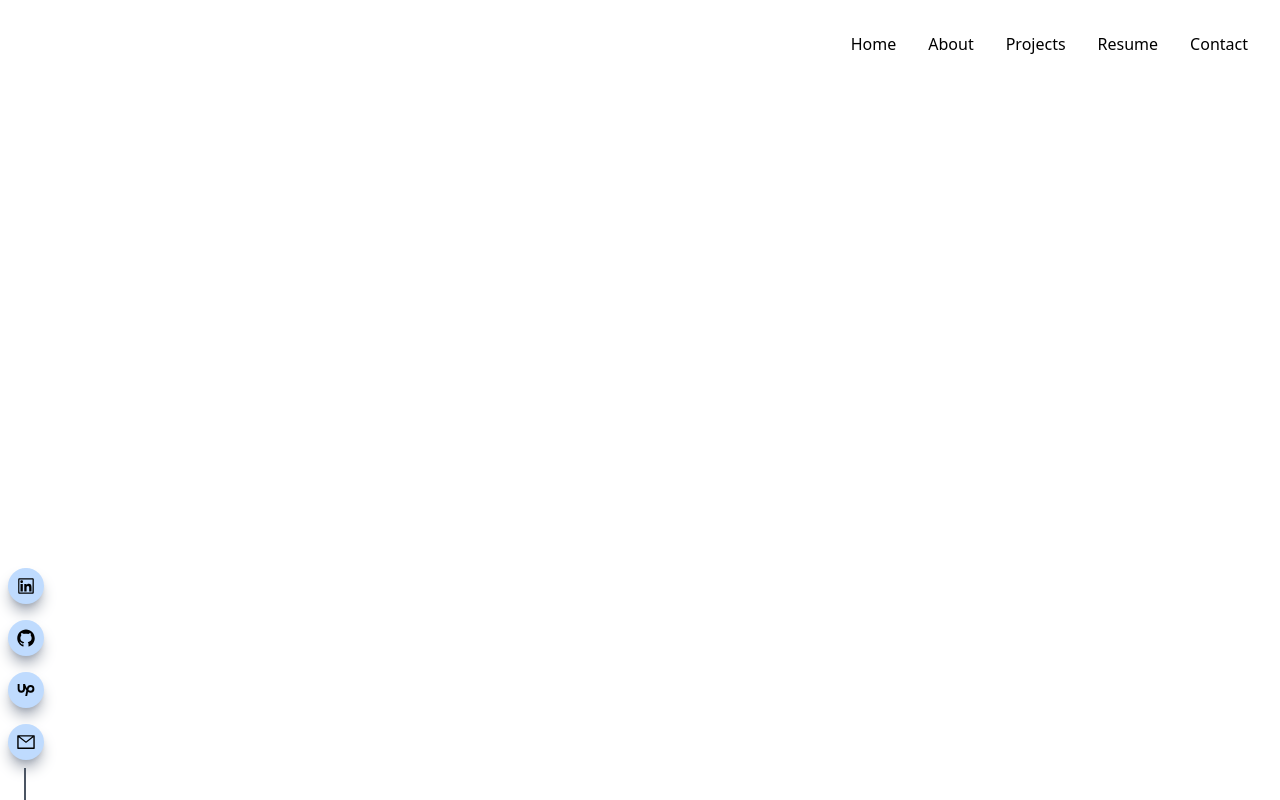
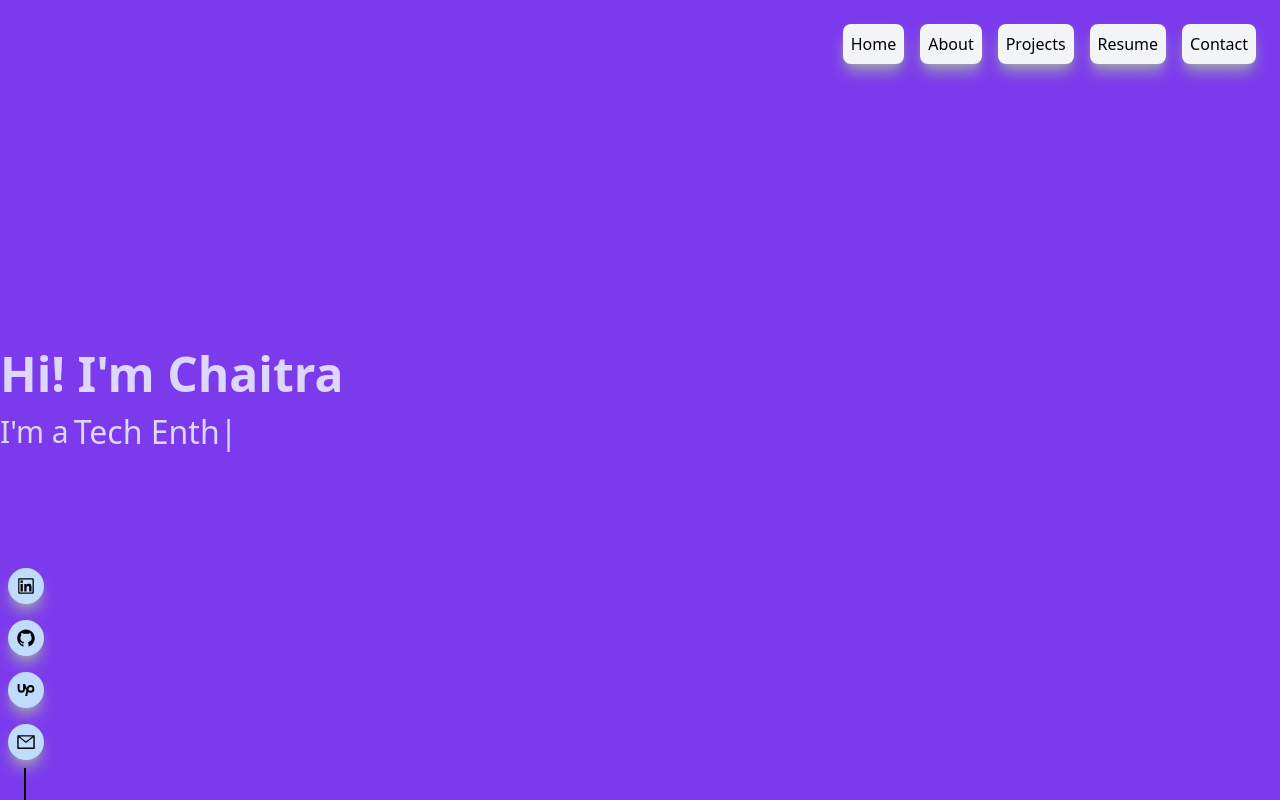
Before and after one commit to chaitra-N/Revised-portfolio, a React (Vite) app in the folder portfolio-app/: page / in a window 1280 px wide. Built offline with nearby package versions, Linux system fonts and the light colour scheme.

Commit message:
Home Page

```diff
--- a/portfolio-app/package.json
+++ b/portfolio-app/package.json
@@ -12,7 +12,8 @@
   "dependencies": {
     "react": "^18.2.0",
     "react-dom": "^18.2.0",
-    "react-icons": "^4.10.1"
+    "react-icons": "^4.10.1",
+    "react-type-animation": "^3.1.0"
   },
   "devDependencies": {
     "@types/react": "^18.2.14",
--- a/portfolio-app/src/App.jsx
+++ b/portfolio-app/src/App.jsx
@@ -1,8 +1,10 @@
+import Home from "./Components/Home";
 import SideNav from "./Components/SideNav";
 
 function App() {
   return (
     <>
+      <Home />
       <SideNav />
     </>
   );
--- a/portfolio-app/src/Components/Home.jsx
+++ b/portfolio-app/src/Components/Home.jsx
@@ -1,9 +1,35 @@
 import React from "react";
+import { TypeAnimation } from "react-type-animation";
 
 const Home = () => {
   return (
-    <div>
-      <h1>Hello World</h1>
+    <div className='h-screen bg-violet-600' id='home'>
+      <div className='mx-w-[700px] m-auto h-full w-full flex flex-col justify-center xl:items-start items-center'>
+        <h1 className='sm:text-5xl text-4xl font-bold text-violet-200'>
+          Hi! I'm Chaitra
+        </h1>
+        <h2 className='flex sm:text-3xl text-2xl pt-4 text-violet-200'>
+          I'm a
+          <TypeAnimation
+            sequence={[
+              "Developer",
+              1000,
+              "Coder",
+              1000,
+              "Tech Enthusiast",
+              1000,
+            ]}
+            wrapper='span'
+            speed={50}
+            style={{
+              fontSize: "2rem",
+              display: "inline-block",
+              paddingLeft: "5px",
+            }}
+            repeat={Infinity}
+          />
+        </h2>
+      </div>
     </div>
   );
 };
--- a/portfolio-app/src/Components/SideNav.jsx
+++ b/portfolio-app/src/Components/SideNav.jsx
@@ -25,38 +25,38 @@ const SideNav = () => {
         className='absolute top-4 right-4 z-[99] md:hidden'
       />
       {nav ? (
-        <div className='fixed w-full h-screen bg-violet-300 flex flex-col justify-center items-center z-20'>
+        <div className='fixed w-full h-screen bg-violet-300 flex flex-col justify-center items-center z-20 md:hidden'>
           <a
-            href='#main'
-            className='w-[75%] flex justify-center items-center rounded-full shadow-lg bg-gray-100 shadow-gray-400 m-2 p-4 cursor-pointer hover:scale-110 ease-in duration-200'
+            href='#home'
+            className='w-[50%] flex justify-center items-center rounded-full shadow-lg bg-gray-100 shadow-gray-400 m-2 p-4 cursor-pointer hover:scale-110 ease-in duration-200'
           >
             <AiOutlineHome size={20} />
             <span className='pl-4'>Home</span>
           </a>
           <a
             href='#main'
-            className='w-[75%] flex justify-center items-center rounded-full shadow-lg bg-gray-100 shadow-gray-400 m-2 p-4 cursor-pointer hover:scale-110 ease-in duration-200'
+            className='w-[50%] flex justify-center items-center rounded-full shadow-lg bg-gray-100 shadow-gray-400 m-2 p-4 cursor-pointer hover:scale-110 ease-in duration-200'
           >
             <AiOutlineUser size={20} />
             <span className='pl-4'>About</span>
           </a>
           <a
             href='#main'
-            className='w-[75%] flex justify-center items-center rounded-full shadow-lg bg-gray-100 shadow-gray-400 m-2 p-4 cursor-pointer hover:scale-110 ease-in duration-200'
+            className='w-[50%] flex justify-center items-center rounded-full shadow-lg bg-gray-100 shadow-gray-400 m-2 p-4 cursor-pointer hover:scale-110 ease-in duration-200'
           >
             <GrProjects size={20} />
             <span className='pl-4'>Projects</span>
           </a>
           <a
             href='#main'
-            className='w-[75%] flex justify-center items-center rounded-full shadow-lg bg-gray-100 shadow-gray-400 m-2 p-4 cursor-pointer hover:scale-110 ease-in duration-200'
+            className='w-[50%] flex justify-center items-center rounded-full shadow-lg bg-gray-100 shadow-gray-400 m-2 p-4 cursor-pointer hover:scale-110 ease-in duration-200'
           >
             <AiOutlineFilePdf size={20} />
             <span className='pl-4'>Resume</span>
           </a>
           <a
             href='#main'
-            className='w-[50%] flex justify-center items-center rounded-lg shadow-lg bg-gray-100 shadow-gray-400 m-2 p-2 cursor-pointer hover:scale-110 ease-in duration-200'
+            className='w-[50%] flex justify-center items-center rounded-full shadow-lg bg-gray-100 shadow-gray-400 m-2 p-4 cursor-pointer hover:scale-110 ease-in duration-200'
           >
             <AiOutlineMail size={20} />
             <span className='pl-4'>Contact</span>
@@ -70,31 +70,31 @@ const SideNav = () => {
         <div className='flex flex-row'>
           <a
             href='#main'
-            className='right- flex justify-center text-center rounded-lg m-2 p-2 cursor-pointer hover:scale-110 ease-in duration-200 hover:underline underline-offset-4 decoration-black'
+            className='right- flex justify-center text-center rounded-lg shadow-lg bg-gray-100 shadow-gray-400 m-2 p-2 cursor-pointer hover:scale-110 ease-in duration-200 hover:underline underline-offset-4 decoration-black'
           >
             Home
           </a>
           <a
             href='#main'
-            className='right- flex justify-center text-center rounded-lg m-2 p-2 cursor-pointer hover:scale-110 ease-in duration-200 hover:underline underline-offset-4 decoration-black'
+            className='right- flex justify-center text-center rounded-lg m-2 p-2 shadow-lg bg-gray-100 shadow-gray-400 cursor-pointer hover:scale-110 ease-in duration-200 hover:underline underline-offset-4 decoration-black'
           >
             About
           </a>
           <a
             href='#main'
-            className=' flex justify-center text-center rounded-lg m-2 p-2 cursor-pointer hover:scale-110 ease-in duration-200 hover:underline underline-offset-4 decoration-black'
+            className=' flex justify-center text-center rounded-lg m-2 p-2 shadow-lg bg-gray-100 shadow-gray-400 cursor-pointer hover:scale-110 ease-in duration-200 hover:underline underline-offset-4 decoration-black'
           >
             Projects
           </a>
           <a
             href='#main'
-            className='flex justify-center text-center rounded-lg m-2 p-2 cursor-pointer hover:scale-110 ease-in duration-200 hover:underline underline-offset-4 decoration-black'
+            className='flex justify-center text-center rounded-lg m-2 p-2 shadow-lg bg-gray-100 shadow-gray-400 cursor-pointer hover:scale-110 ease-in duration-200 hover:underline underline-offset-4 decoration-black'
           >
             Resume
           </a>
           <a
             href='#main'
-            className='flex justify-center text-center rounded-lg m-2 p-2 cursor-pointer hover:scale-110 ease-in duration-200 hover:underline underline-offset-4 decoration-black'
+            className='flex justify-center text-center rounded-lg m-2 p-2 shadow-lg bg-gray-100 shadow-gray-400 cursor-pointer hover:scale-110 ease-in duration-200 hover:underline underline-offset-4 decoration-black'
           >
             Contact
           </a>
@@ -128,7 +128,7 @@ const SideNav = () => {
             <AiOutlineMail size={20} />
           </a>
         </div>
-        <div className='absolute left-1/2 -ml-0.5 w-0.5 h-screen bg-gray-600'></div>
+        <div className='absolute left-1/2 -ml-0.5 w-0.5 h-screen bg-black'></div>
       </div>
     </div>
   );
```
Also changed, not shown: 1 other file (tests, documents, lock files or other folders).
